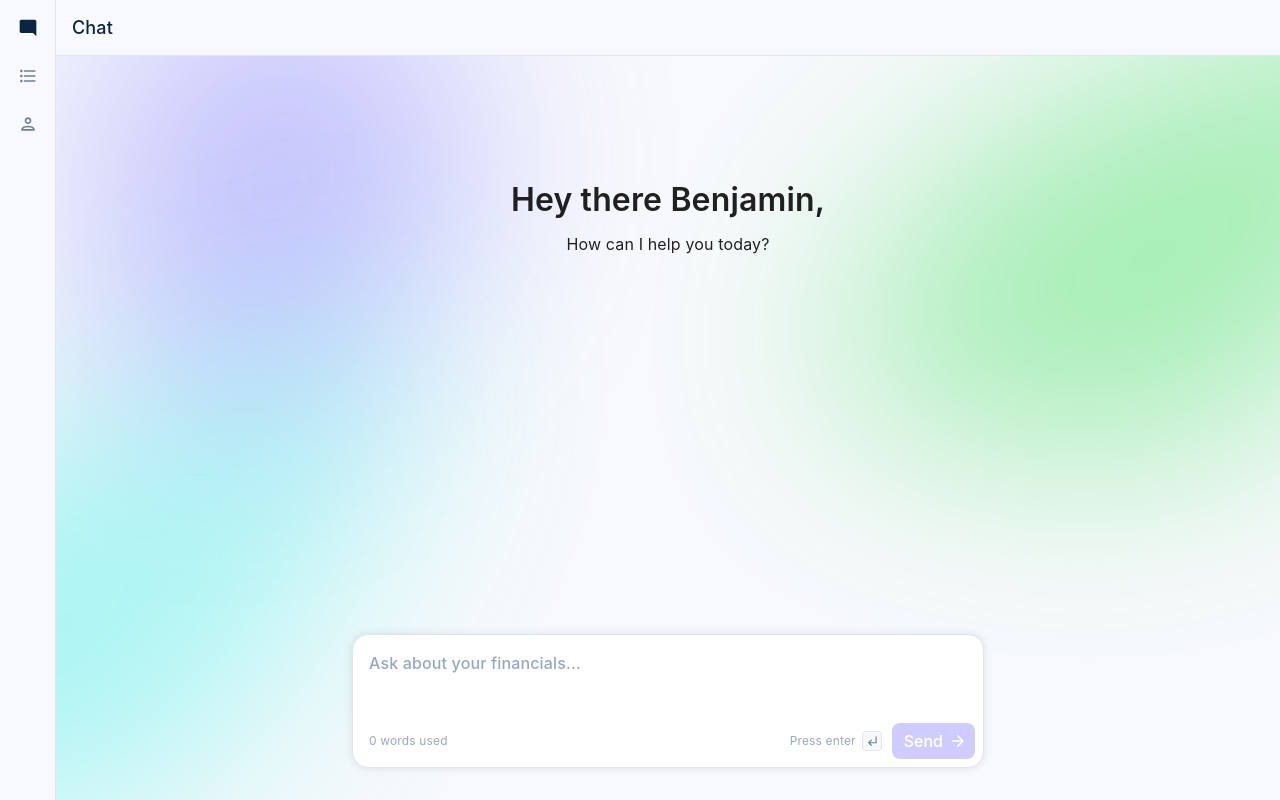
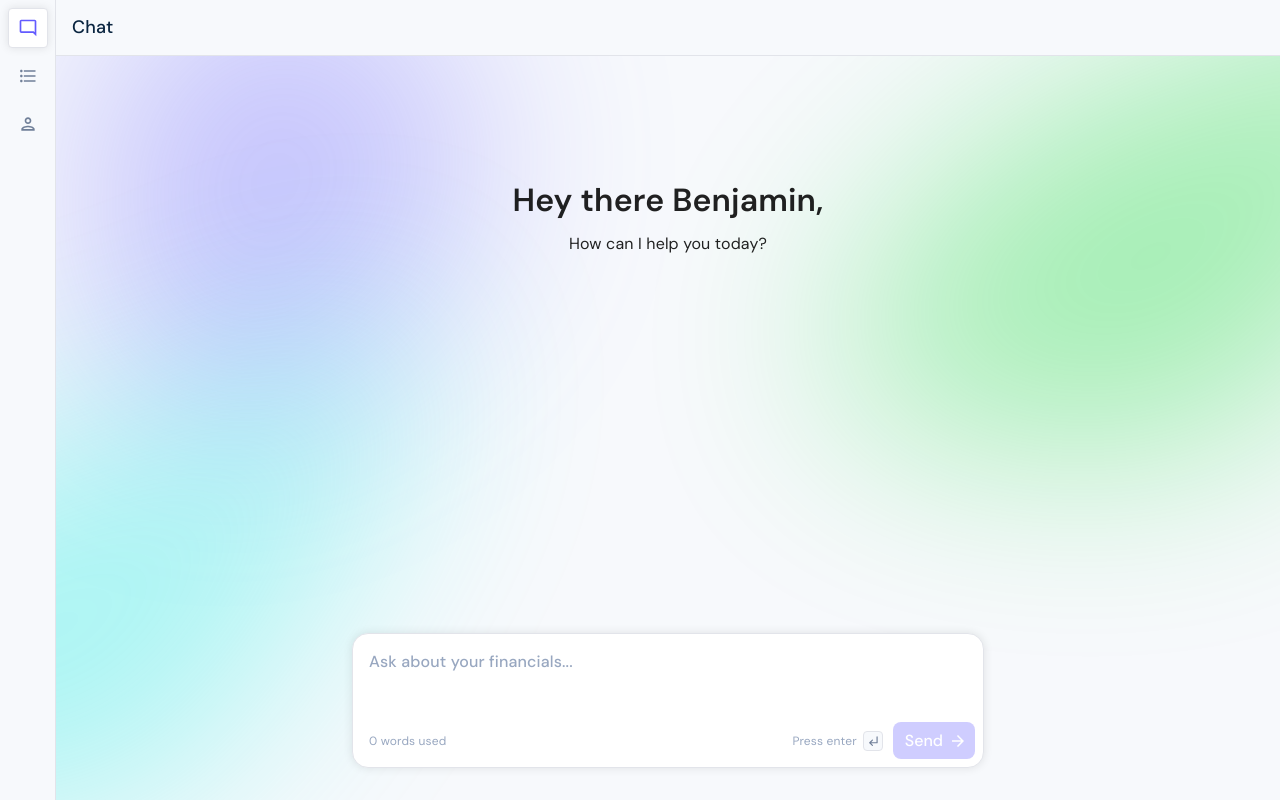
Before and after one commit to bprigent/ai-agent-2, a React (Create React App) app in the folder frontend/: page /chat in a window 1280 px wide. Built offline with nearby package versions, Linux system fonts and the light colour scheme; a web font is replaced by a local one; what chartjs-plugin-datalabels would draw is missing.

Commit message:
new nav style

```diff
--- a/frontend/src/components/navComponents/Nav.js
+++ b/frontend/src/components/navComponents/Nav.js
@@ -12,9 +12,9 @@ const Nav = () => {
     return (
         <nav className="sidebar">
             <div className="sidebar-list">
-                <NavLink to="/chat" icon={<ModeCommentOutlined />} iconActive={<ModeCommentRounded />}  />
-                <NavLink to="/expenses" icon={<FormatListBulletedOutlined />} iconActive={<FormatListBulletedRounded />} />
-                <NavLink to="/account" icon={<PersonOutlined />} iconActive={<PersonRounded />} />
+                <NavLink to="/chat" icon={<ModeCommentOutlined />}  />
+                <NavLink to="/expenses" icon={<FormatListBulletedOutlined />} />
+                <NavLink to="/account" icon={<PersonOutlined />} />
             </div>
         </nav>
     );
--- a/frontend/src/components/navComponents/NavLink.js
+++ b/frontend/src/components/navComponents/NavLink.js
@@ -2,7 +2,7 @@ import React from 'react';
 import { NavLink as RouterNavLink } from 'react-router-dom';
 import './NavLink.scss';
 
-const NavLink = ({ to, icon, iconActive }) => {
+const NavLink = ({ to, icon, iconActive = icon }) => {
     return (
         <RouterNavLink
             to={to}
--- a/frontend/src/components/navComponents/NavLink.scss
+++ b/frontend/src/components/navComponents/NavLink.scss
@@ -1,6 +1,7 @@
 @import '../../scss/mainColors.scss';
 @import '../../scss/paddings.scss';
 @import '../../scss/borderRadius.scss';
+@import '../../scss/shadows.scss';
 
 .nav-link {
     height: 40px;
@@ -25,7 +26,11 @@
 
     &.active,
     &:active {
-        color: $color-text-primary;
+        color: $color-primary;
+        background-color: $color-bg-white;
+        border: 1px solid $color-border-dark;
+        box-shadow: $shadow-small;
+
     }
 }
 
--- a/frontend/src/scss/fonts.scss
+++ b/frontend/src/scss/fonts.scss
@@ -17,5 +17,5 @@ $font-weight-semibold: 600;
 $font-weight-bold: 700;
 $font-weight-black: 900;
 
-$font-family-primary: 'Inter', sans-serif;
+$font-family-primary: 'DM Sans', sans-serif;
 $font-family-secondary: 'DM Mono', serif;
```
